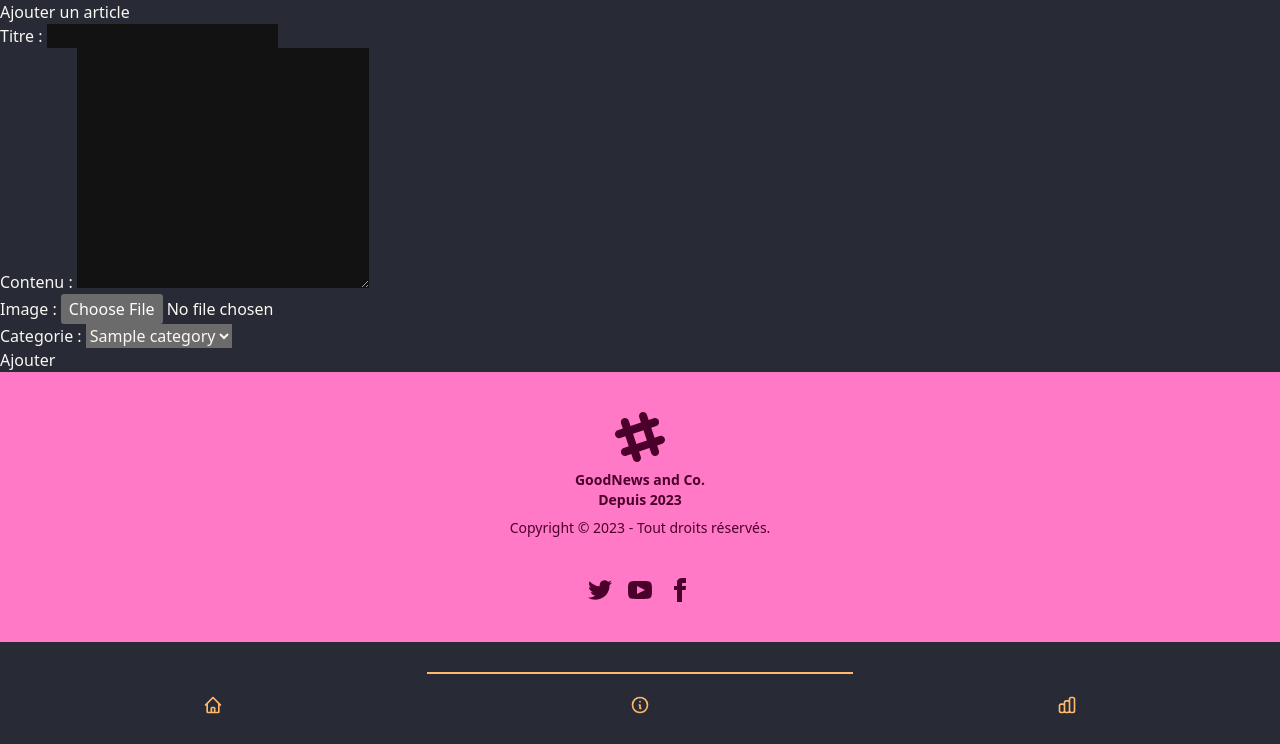
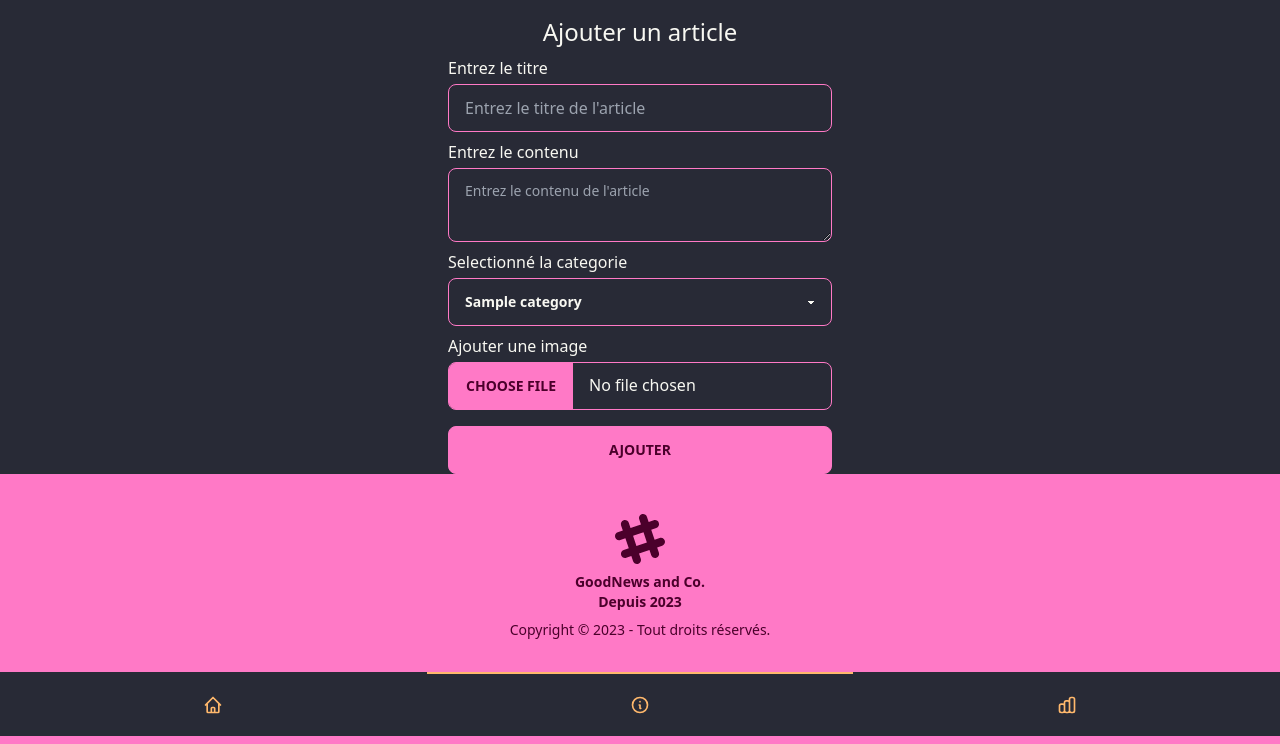
Before and after one commit to sibelckya/goodNews, a PHP site: the page made by view/ajouterUnArticle.php in a window 1280 px wide. Shown: the part 64-808 px from the top of the page. Before the commit the page ends 778 px from the top, so only its background shows below. Run offline with PHP 8.4, Linux system fonts and the light colour scheme; the template is opened without the code that fills it: most values are stand-ins (such as "Sample title", 1, 10 or a date in 2020); some libraries are stand-ins or nearby versions.

Commit message:
Add files via upload

```diff
--- a/view/ajouterUnArticle.php
+++ b/view/ajouterUnArticle.php
@@ -1,4 +1,4 @@
-<h1>Ajouter un article</h1>
+<!-- <h1>Ajouter un article</h1>
 
 <form action="" method="post" enctype="multipart/form-data">
 
@@ -8,12 +8,54 @@
 
     Categorie :
     <select name="id_categorie">
-        <?php foreach ($categories as $categorie) { ?>
-            <option value="<?= $categorie['idCategorie'] ?>">
-                <?= $categorie['nom'] ?>
+      //
+
             </option>
-        <?php } ?>
+
     </select>
     <br>
     <button>Ajouter</button>
+</form> -->
+
+<form class="w-96 mx-auto mt-4" action="" method="post" enctype="multipart/form-data">
+    <div class="text-center">
+        <h2 class="text-2xl">Ajouter un article</h2>
+    </div>
+    <div class="flex flex-col gap-1 mt-2">
+        <label for="titre">Entrez le titre</label>
+        <input type="text" placeholder="Entrez le titre de l'article" name="titre" class="input input-bordered input-primary w-full" />
+    </div>
+
+    <div class="flex flex-col gap-1 mt-2">
+        <label for="contenu">Entrez le contenu</label>
+        <textarea class="textarea textarea-primary" placeholder="Entrez le contenu de l'article" name="contenu"></textarea>
+    </div>
+    <div class="flex flex-col gap-1 mt-2">
+        <label for="contenu">Selectionné la categorie</label>
+        <select class="select select-primary w-full" name="id_categorie">
+        <?php foreach ($categories as $categorie) { ?>
+                <option value="<?= $categorie['idCategorie'] ?>"> <?= $categorie['nom'] ?>
+            <?php } ?>
+        </select>
+    </div>
+    <div class="flex flex-col gap-1 mt-2">
+        <label for="fichier">Ajouter une image</label>
+        <input type="file" class="file-input file-input-bordered file-input-primary w-full" name="fichier">
+    </div>
+
+    <label for="my-modal-3" class="btn btn-primary w-full mt-4">Ajouter</label>
+    <input type="checkbox" id="my-modal-3" class="modal-toggle" />
+    <div class="modal">
+        <div class="modal-box relative">
+            <h3 class="text-lg font-bold"><i class="fa-solid fa-triangle-exclamation"></i> Attention !</h3>
+            <p class="py-4">Est tu sur de vouloir ajouter l'article actuelle au site ?</p>
+            <div class="flex flex-row justify-between ">
+                <label for="my-modal-3" class="btn btn-error w-52 mt-4">Annulé</label>
+                <button class="btn btn-primary w-52 mt-4">Ajouter</button>
+            </div>
+
+        </div>
+
+    </div>
+
 </form>
```
